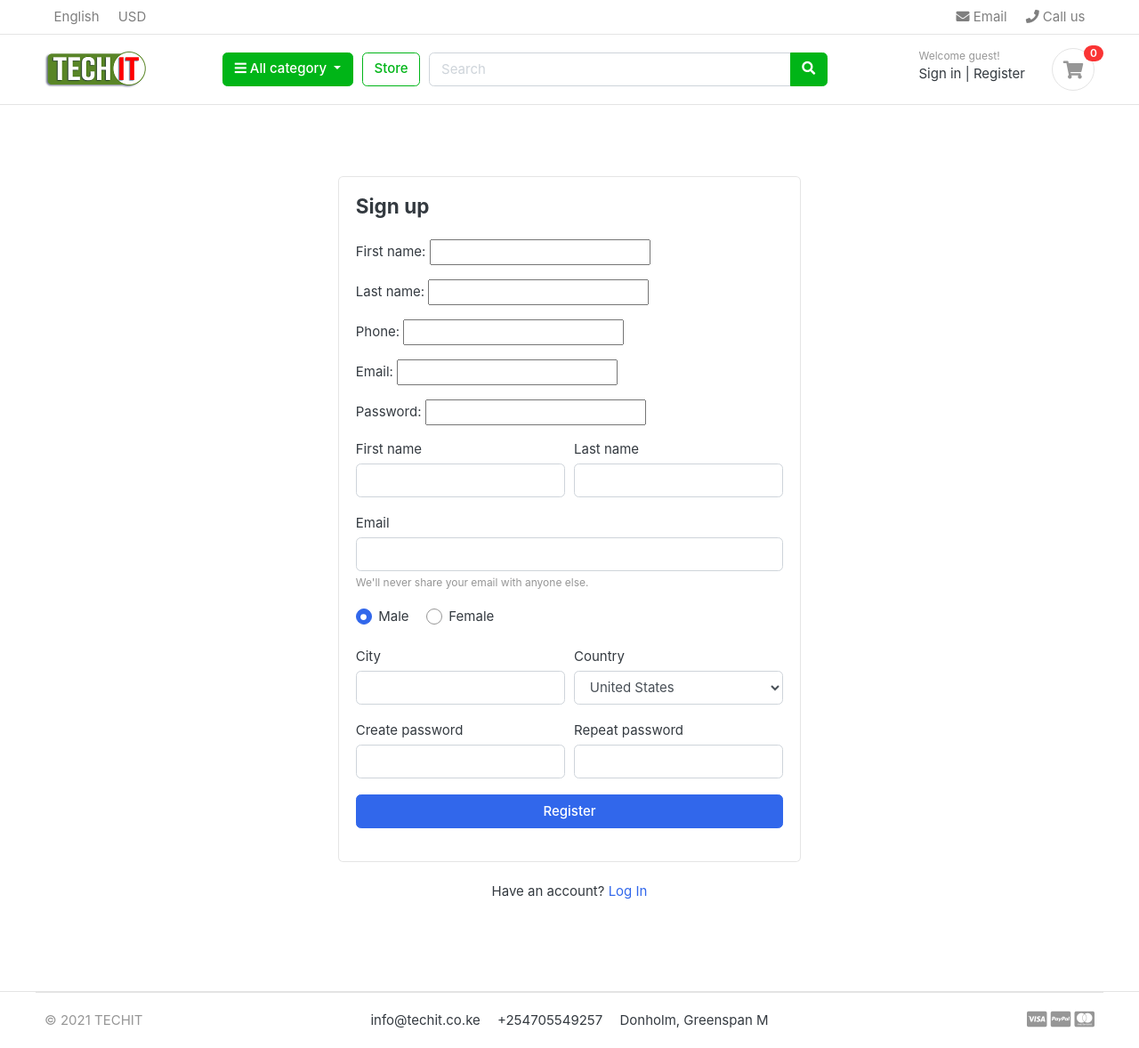
After one commit to stevescilar/smart-shop, a Django app: page /accounts/register/ in a window 1280 px wide. The commit adds this page. Shown: the whole page at 89% size. Run offline with Django 4.2, Linux system fonts and the light colour scheme; data that the repository does not hold is empty; some libraries are stand-ins or nearby versions; some web fonts are replaced.

Commit message:
register model

```diff
--- /dev/null
+++ b/accounts/forms.py
@@ -0,0 +1,7 @@
+from django import forms
+from .models import Account
+
+class RegistrationForm(forms.ModelForm):
+    class Meta:
+        model =Account
+        fields = ['first_name','last_name','phone','email','password']
--- a/accounts/views.py
+++ b/accounts/views.py
@@ -1,8 +1,13 @@
 from django.shortcuts import render
+from .forms import RegistrationForm
 
 # Create your views here.
 def register(request):
-    return render(request,'accounts/register.html')
+    form  = RegistrationForm()
+    context = {
+        'form':form,
+    }
+    return render(request,'accounts/register.html',context)
 
 def login(request):
     return render(request,'accounts/login.html')
--- /dev/null
+++ b/templates/accounts/register.html
@@ -0,0 +1,83 @@
+{% extends 'base.html' %}
+{% load static%}
+{% block content %}
+
+<!-- ========================= SECTION CONTENT ========================= -->
+<section class="section-content padding-y">
+
+    <!-- ============================ COMPONENT REGISTER   ================================= -->
+        <div class="card mx-auto" style="max-width:520px; margin-top:40px;">
+          <article class="card-body">
+            <header class="mb-4"><h4 class="card-title">Sign up</h4></header>
+            <form>
+                {{ form.as_p }}
+                    <div class="form-row">
+                        <div class="col form-group">
+                            <label>First name</label>
+                              <input type="text" class="form-control" placeholder="">
+                        </div> <!-- form-group end.// -->
+                        <div class="col form-group">
+                            <label>Last name</label>
+                              <input type="text" class="form-control" placeholder="">
+                        </div> <!-- form-group end.// -->
+                    </div> <!-- form-row end.// -->
+                    <div class="form-group">
+                        <label>Email</label>
+                        <input type="email" class="form-control" placeholder="">
+                        <small class="form-text text-muted">We'll never share your email with anyone else.</small>
+                    </div> <!-- form-group end.// -->
+                    <div class="form-group">
+                        <label class="custom-control custom-radio custom-control-inline">
+                          <input class="custom-control-input" checked="" type="radio" name="gender" value="option1">
+                          <span class="custom-control-label"> Male </span>
+                        </label>
+                        <label class="custom-control custom-radio custom-control-inline">
+                          <input class="custom-control-input" type="radio" name="gender" value="option2">
+                          <span class="custom-control-label"> Female </span>
+                        </label>
+                    </div> <!-- form-group end.// -->
+                    <div class="form-row">
+                        <div class="form-group col-md-6">
+                          <label>City</label>
+                          <input type="text" class="form-control">
+                        </div> <!-- form-group end.// -->
+                        <div class="form-group col-md-6">
+                          <label>Country</label>
+                          <select id="inputState" class="form-control">
+                            <option> Choose...</option>
+                              <option>Uzbekistan</option>
+                              <option>Russia</option>
+                              <option selected="">United States</option>
+                              <option>India</option>
+                              <option>Afganistan</option>
+                          </select>
+                        </div> <!-- form-group end.// -->
+                    </div> <!-- form-row.// -->
+                    <div class="form-row">
+                        <div class="form-group col-md-6">
+                            <label>Create password</label>
+                            <input class="form-control" type="password">
+                        </div> <!-- form-group end.// -->
+                        <div class="form-group col-md-6">
+                            <label>Repeat password</label>
+                            <input class="form-control" type="password">
+                        </div> <!-- form-group end.// -->
+                    </div>
+                    <div class="form-group">
+                        <button type="submit" class="btn btn-primary btn-block"> Register  </button>
+                    </div> <!-- form-group// -->
+
+                </form>
+            </article><!-- card-body.// -->
+        </div> <!-- card .// -->
+        <p class="text-center mt-4">Have an account? <a href="">Log In</a></p>
+        <br><br>
+    <!-- ============================ COMPONENT REGISTER  END.// ================================= -->
+
+
+    </section>
+    <!-- ========================= SECTION CONTENT END// ========================= -->
+
+
+
+{% endblock %}
--- a/templates/includes/navbar.html
+++ b/templates/includes/navbar.html
@@ -62,8 +62,8 @@
                         <div class="widget-header">
                             <small class="title text-muted">Welcome guest!</small>
                             <div>
-                                <a href="./signin.html">Sign in</a> <span class="dark-transp"> | </span>
-                                <a href="./register.html"> Register</a>
+                                <a href="{% url 'login' %}">Sign in</a> <span class="dark-transp"> | </span>
+                                <a href="{% url 'register' %}"> Register</a>
                             </div>
                         </div>
                         <a href="{% url 'cart' %}" class="widget-header pl-3 ml-3">
```
Also changed, not shown: templates/accounts/login.html (added, +39 -0 lines).
